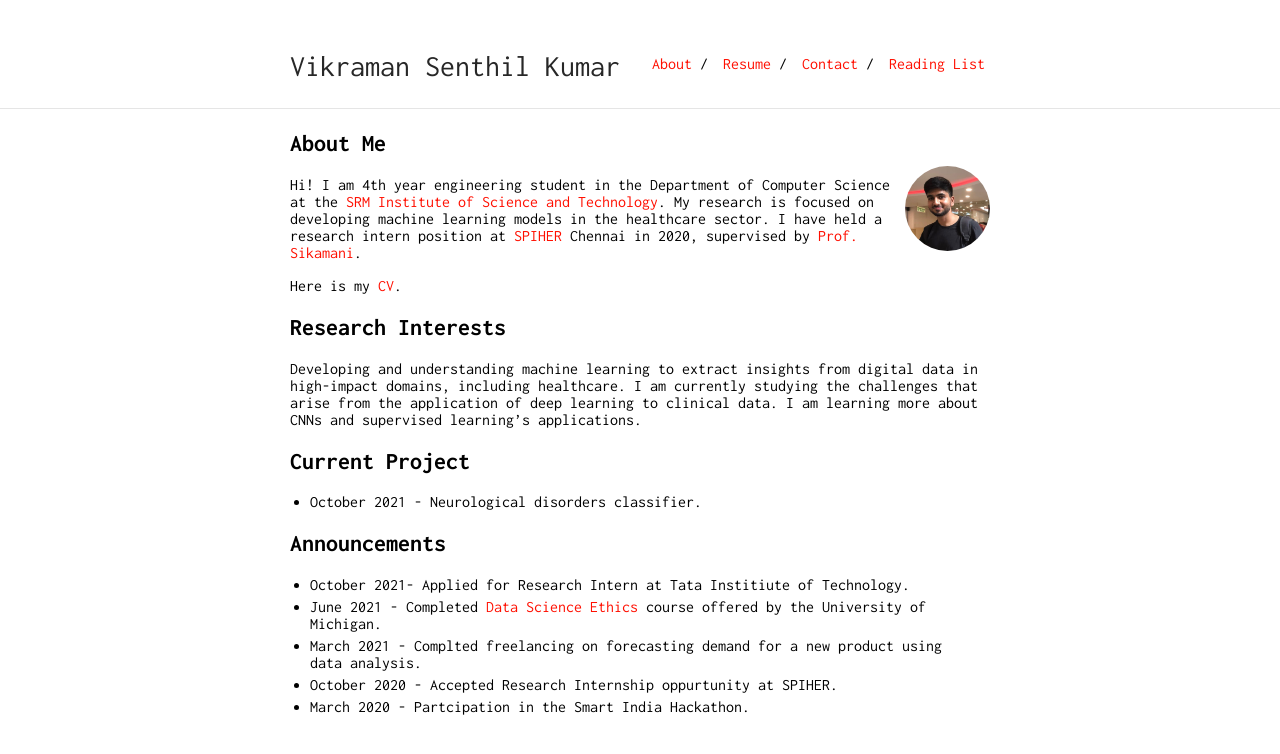
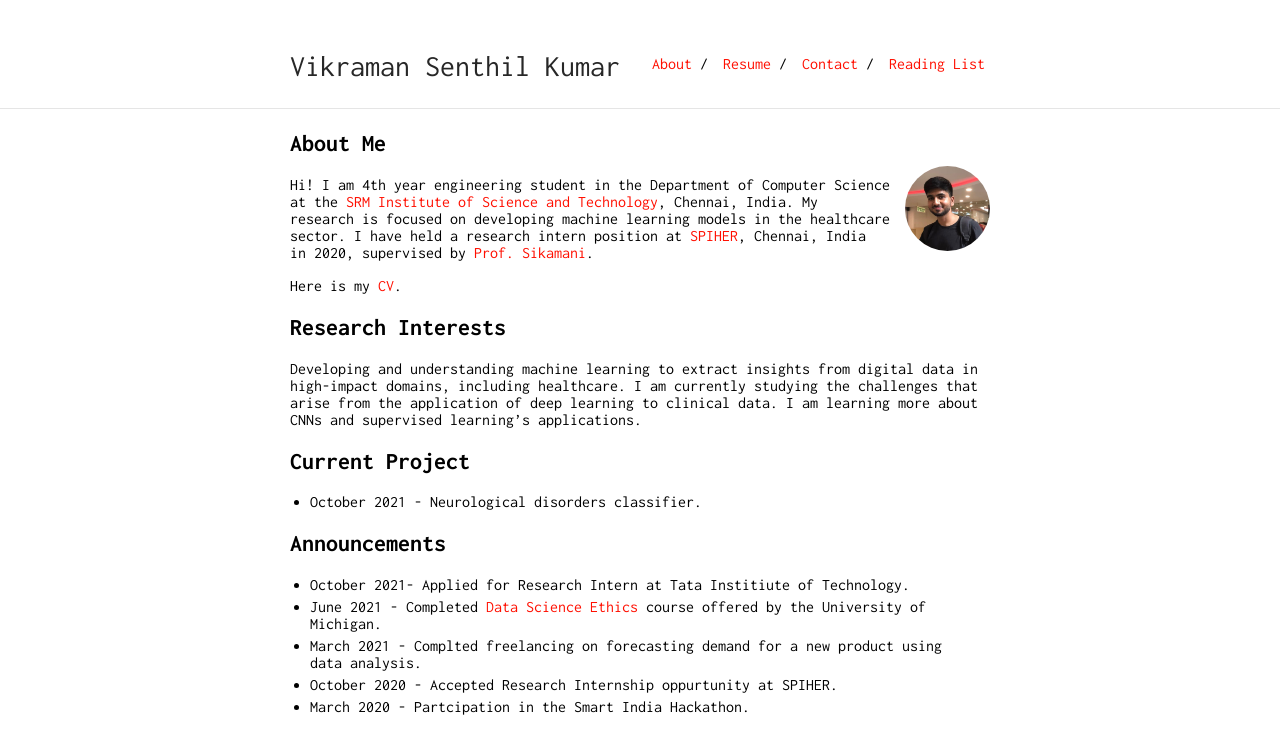
Before and after one commit to Vikramansen/vikramansen.github.io, a Jekyll site: the page built from index.md, in a window 1280 px wide. Shown: the top 754 px of the page. Built offline with Jekyll 4.4.1, drawn with Linux system fonts in a browser that asks for light colours; our own code applies the rules of GitHub Pages for plain Markdown files.

Commit message:
Update index.md

```diff
--- a/index.md
+++ b/index.md
@@ -6,7 +6,7 @@ layout: default
 
 <img class="profile-picture" src="website_image.jpg">
 
-Hi! I am 4th year engineering student in the Department of Computer Science at the [SRM Institute of Science and Technology]( https://www.srmist.edu.in/). My research is focused on developing machine learning models in the healthcare sector. I have held a research intern position at [SPIHER]( https://spiher.ac.in/) Chennai in 2020, supervised by [Prof. Sikamani]( https://scholar.google.co.in/citations?user=_ftDrIQAAAAJ&hl=en).
+Hi! I am 4th year engineering student in the Department of Computer Science at the [SRM Institute of Science and Technology]( https://www.srmist.edu.in/), Chennai, India. My research is focused on developing machine learning models in the healthcare sector. I have held a research intern position at [SPIHER]( https://spiher.ac.in/), Chennai, India in 2020, supervised by [Prof. Sikamani]( https://scholar.google.co.in/citations?user=_ftDrIQAAAAJ&hl=en).
 
 Here is my [CV](https://vikramansen.github.io/resume.pdf).
 
```
